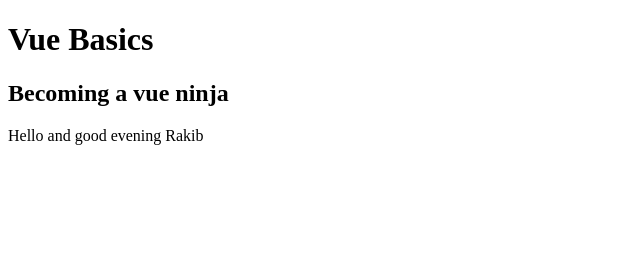
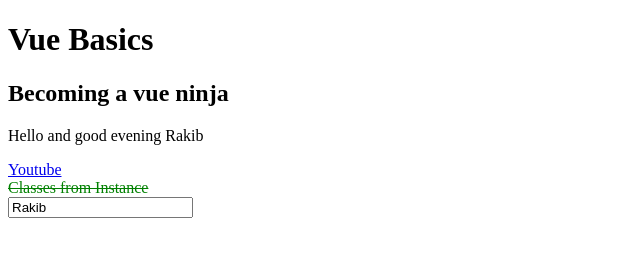
Before and after one commit to Rakibxl/Udemy-Vue-JS, a plain HTML site: page index.html in a window 1280 px wide. Shown: the whole page, without its empty margins (0-640 px from the left). Drawn offline with nearby package versions, Linux system fonts and the light colour scheme.

Commit message:
Vue Js Data Binding

```diff
--- a/app.js
+++ b/app.js
@@ -2,7 +2,9 @@ new Vue({
     el: '#app',
     data:{
         title: 'Becoming a vue ninja',
-        name: 'Rakib'
+        name: 'Rakib',
+        url:'http:/wwww.youtube.com',
+        classes: ['one', 'two']
     },
     methods:{
         greet(time){
--- a/index.html
+++ b/index.html
@@ -5,12 +5,23 @@
     <meta name="viewport" content="width=device-width, initial-scale=1.0">
     <title>Vue Basics</title>
     <script src="https://cdn.jsdelivr.net/npm/vue/dist/vue.js"></script>
+    <style>
+        .one{
+            color: green;
+        }
+        .two{
+            text-decoration: line-through;
+        }
+    </style>
 </head>
 <body>
     <h1>Vue Basics</h1>
     <div id="app">
         <h2>{{title}}</h2>
         <p>{{greet('evening')}}</p>
+        <a v-bind:href="url">Youtube</a>
+        <div v-bind:class="classes">Classes from Instance</div>
+        <input type="text" v-bind:value="name">
     </div>
 
 
```
